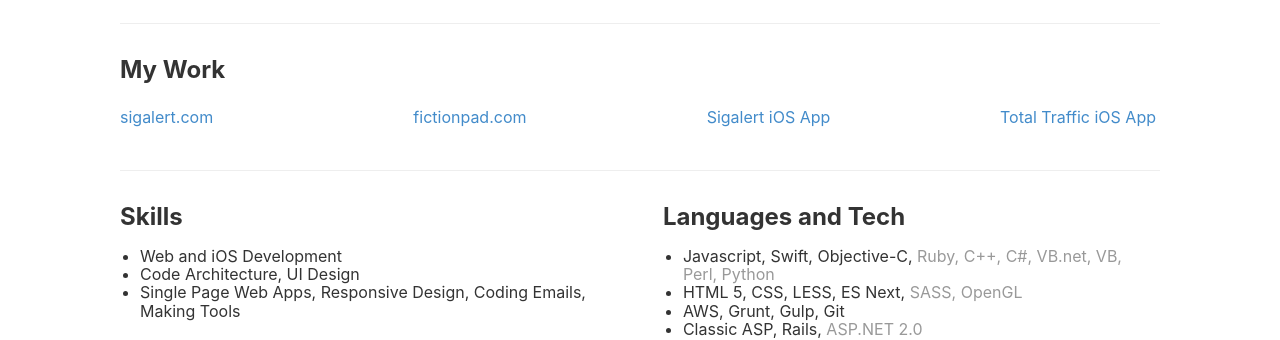
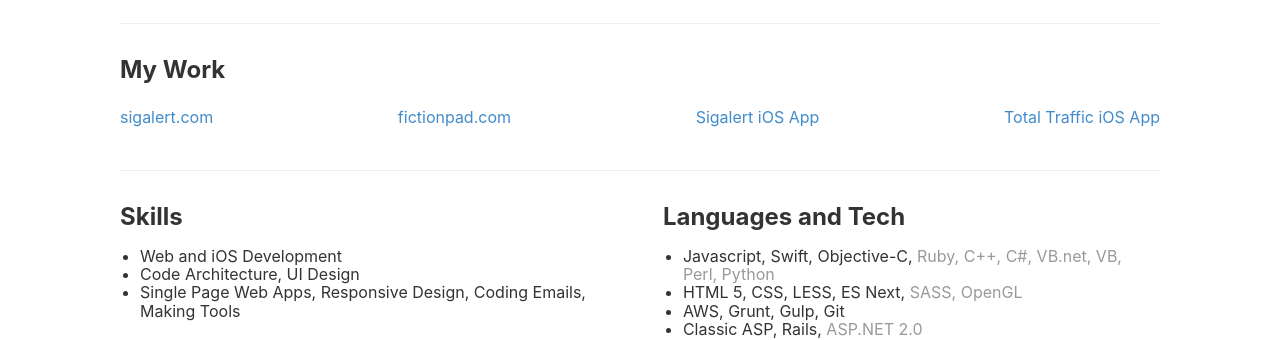
Before and after one commit to jordandh/resume, a Jekyll site: the page built from README.md, in a window 1280 px wide. Shown: the part 213-553 px from the top of the page. Built offline with Jekyll 4.4.1, drawn with Linux system fonts in a browser that asks for light colours; our own code applies the rules of GitHub Pages for plain Markdown files.

Commit message:
Update style.scss

```diff
--- a/assets/css/style.scss
+++ b/assets/css/style.scss
@@ -157,6 +157,14 @@ section {
   }
 }
 
+@media (min-width: 40em) {
+  .my-work-list {
+    a {
+      width: auto;
+    }
+  }
+}
+
 /*
  * skills and knowledge
  */
```
